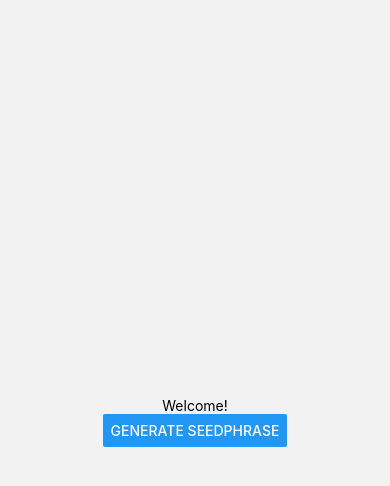
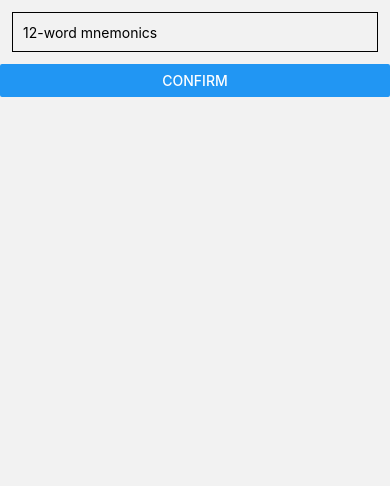
Before and after one commit to jackcpku/Wallet, a React Native app: screen /ImportSeedphraseView in a window 390 px wide. Shown: the top 486 px of the page. Built offline with nearby package versions, Linux system fonts and the light colour scheme.

Commit message:
Add ImportSeedphraseView

```diff
--- /dev/null
+++ b/src/ImportSeedphraseView.tsx
@@ -0,0 +1,57 @@
+import React, {useState} from 'react';
+import {Button, StyleSheet, TextInput} from 'react-native';
+import {SafeAreaView} from 'react-native-safe-area-context';
+import {useDispatch, useSelector} from 'react-redux';
+import {FINISH_WELCOME, GENERATE_SEEDPHRASE} from './const';
+import {WelcomeStackShowSeedPhraseProps} from './types/navigation';
+import {ReduxState} from './types/redux';
+
+const ImportSeedphraseView = ({
+  navigation,
+}: WelcomeStackShowSeedPhraseProps) => {
+  const dispatch = useDispatch();
+  const [seedphrase, setSeedphrase] = useState(
+    useSelector((state: ReduxState) => state.seedphrase.mnemonic),
+  );
+
+  const onChangeSeedphrase = (text: string) => {
+    setSeedphrase(text);
+  };
+
+  return (
+    <SafeAreaView>
+      <TextInput
+        placeholder="12-word mnemonics"
+        style={styles.input}
+        onChangeText={onChangeSeedphrase}
+        value={seedphrase}
+      />
+      <Button
+        title="Confirm"
+        onPress={() => {
+          // According to https://stackoverflow.com/questions/68063572/how-to-clear-navigation-history-in-react-native
+          // `replace` disables going back to the previous screen
+          dispatch({
+            type: GENERATE_SEEDPHRASE,
+            payload: seedphrase,
+          });
+          dispatch({
+            type: FINISH_WELCOME,
+          });
+          navigation.replace('HomeView');
+        }}
+      />
+    </SafeAreaView>
+  );
+};
+
+export default ImportSeedphraseView;
+
+const styles = StyleSheet.create({
+  input: {
+    height: 40,
+    margin: 12,
+    borderWidth: 1,
+    padding: 10,
+  },
+});
--- a/src/WelcomeFlow.tsx
+++ b/src/WelcomeFlow.tsx
@@ -4,6 +4,7 @@ import {createNativeStackNavigator} from '@react-navigation/native-stack';
 import ShowSeedPhraseView from './ShowSeedPhraseView';
 import WelcomeView from './WelcomeView';
 import HomeView from './HomeView';
+import ImportSeedphraseView from './ImportSeedphraseView';
 
 const Stack = createNativeStackNavigator();
 
@@ -14,6 +15,10 @@ export default () => {
       screenOptions={{headerShown: false}}>
       <Stack.Screen name="Welcome" component={WelcomeView} />
       <Stack.Screen name="ShowSeedPhraseView" component={ShowSeedPhraseView} />
+      <Stack.Screen
+        name="ImportSeedphraseView"
+        component={ImportSeedphraseView}
+      />
       <Stack.Screen name="HomeView" component={HomeView} />
     </Stack.Navigator>
   );
--- a/src/WelcomeView.tsx
+++ b/src/WelcomeView.tsx
@@ -14,6 +14,12 @@ function WelcomeView({navigation}: WelcomeStackHomeProps) {
           navigation.navigate('ShowSeedPhraseView');
         }}
       />
+      <Button
+        title="Import SeedPhrase"
+        onPress={() => {
+          navigation.navigate('ImportSeedphraseView');
+        }}
+      />
     </SafeAreaView>
   );
 }
--- a/src/types/navigation.ts
+++ b/src/types/navigation.ts
@@ -3,6 +3,7 @@ import type {NativeStackScreenProps} from '@react-navigation/native-stack';
 export type WelcomeStackParamList = {
   WelcomeView: undefined;
   ShowSeedPhraseView: undefined;
+  ImportSeedphraseView: undefined;
   HomeView: undefined;
   // Feed: {sort: 'latest' | 'top'} | undefined;
 };
```
